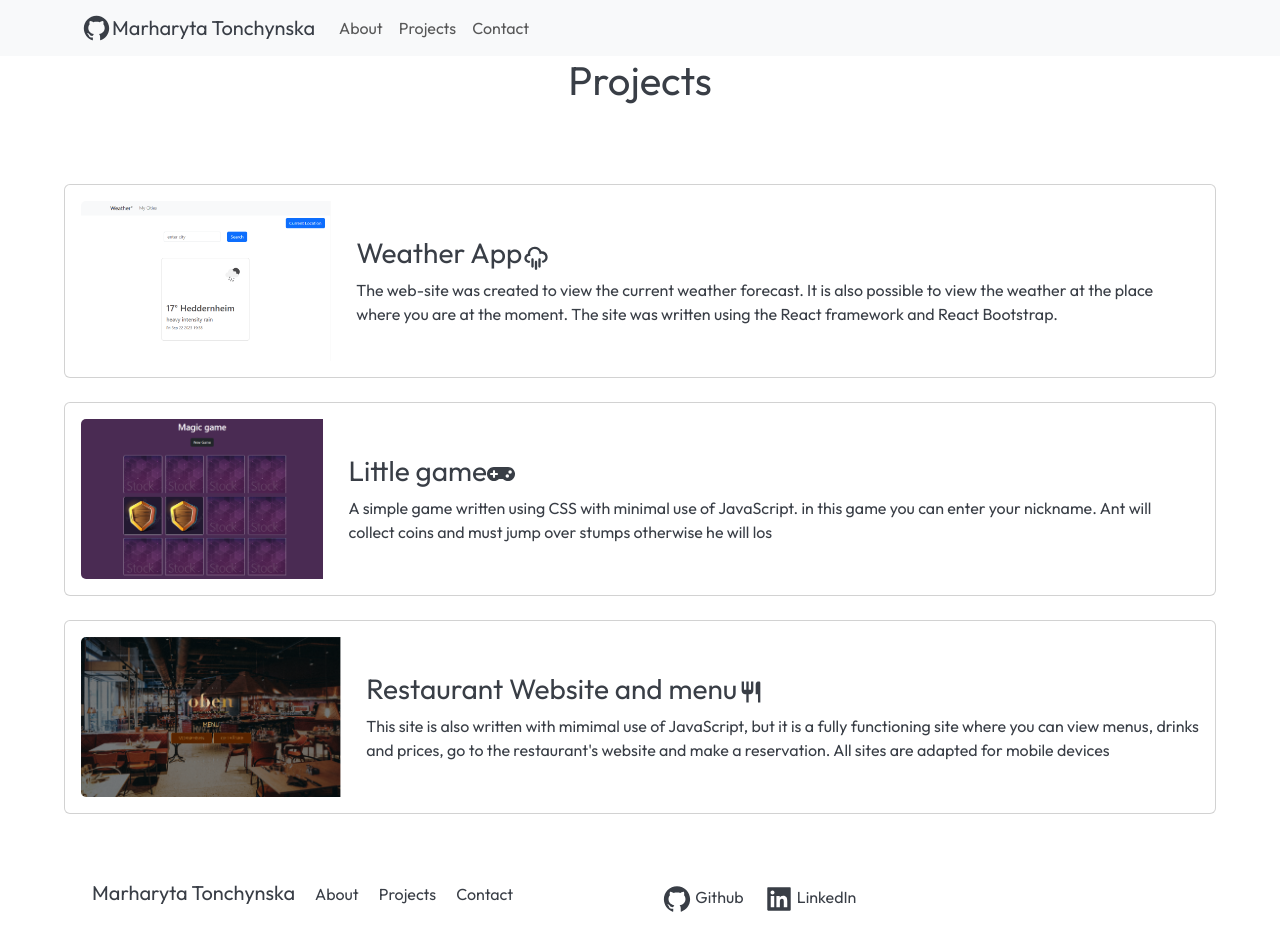
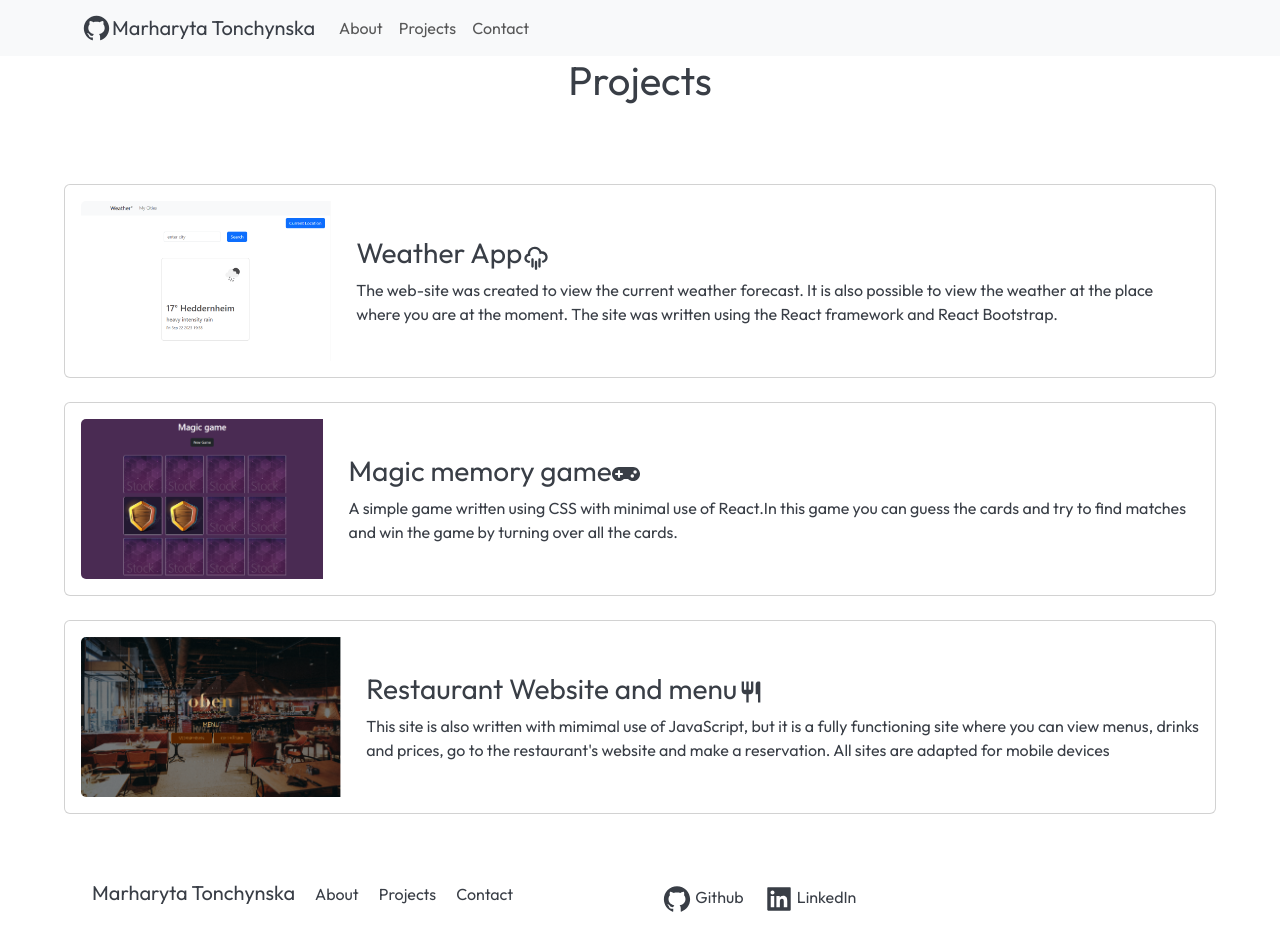
Before and after one commit to achtu/portfolio, a React (Create React App) app: page /projects in a window 1280 px wide. Shown: the top 950 px of the page. Built offline with nearby package versions, Linux system fonts and the light colour scheme.

Commit message:
added description to game

```diff
--- a/src/pages/Projects.js
+++ b/src/pages/Projects.js
@@ -42,13 +42,11 @@
             <div>
               <h3>
                 {" "}
-                Little game
+                Magic memory game
                 <FaGamepad />
 
               </h3>
-              A simple game written using CSS with minimal use of JavaScript. in
-              this game you can enter your nickname. Ant will collect coins and
-              must jump over stumps otherwise he will los
+              A simple game written using CSS with minimal use of React.In this game you can guess the cards and try to find matches and win the game by turning over all the cards.
             </div>
           </Card.Body>
         </Card>
```
